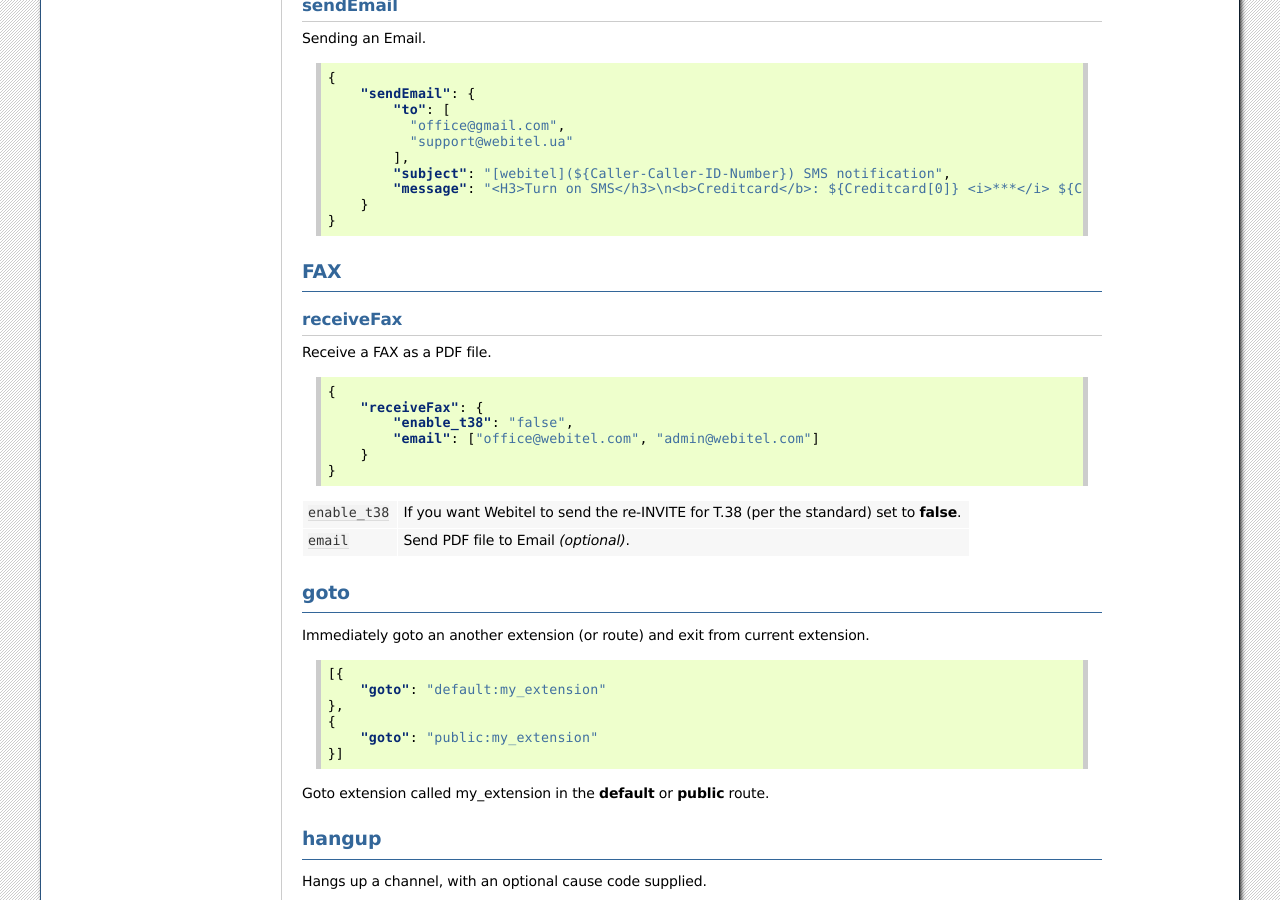
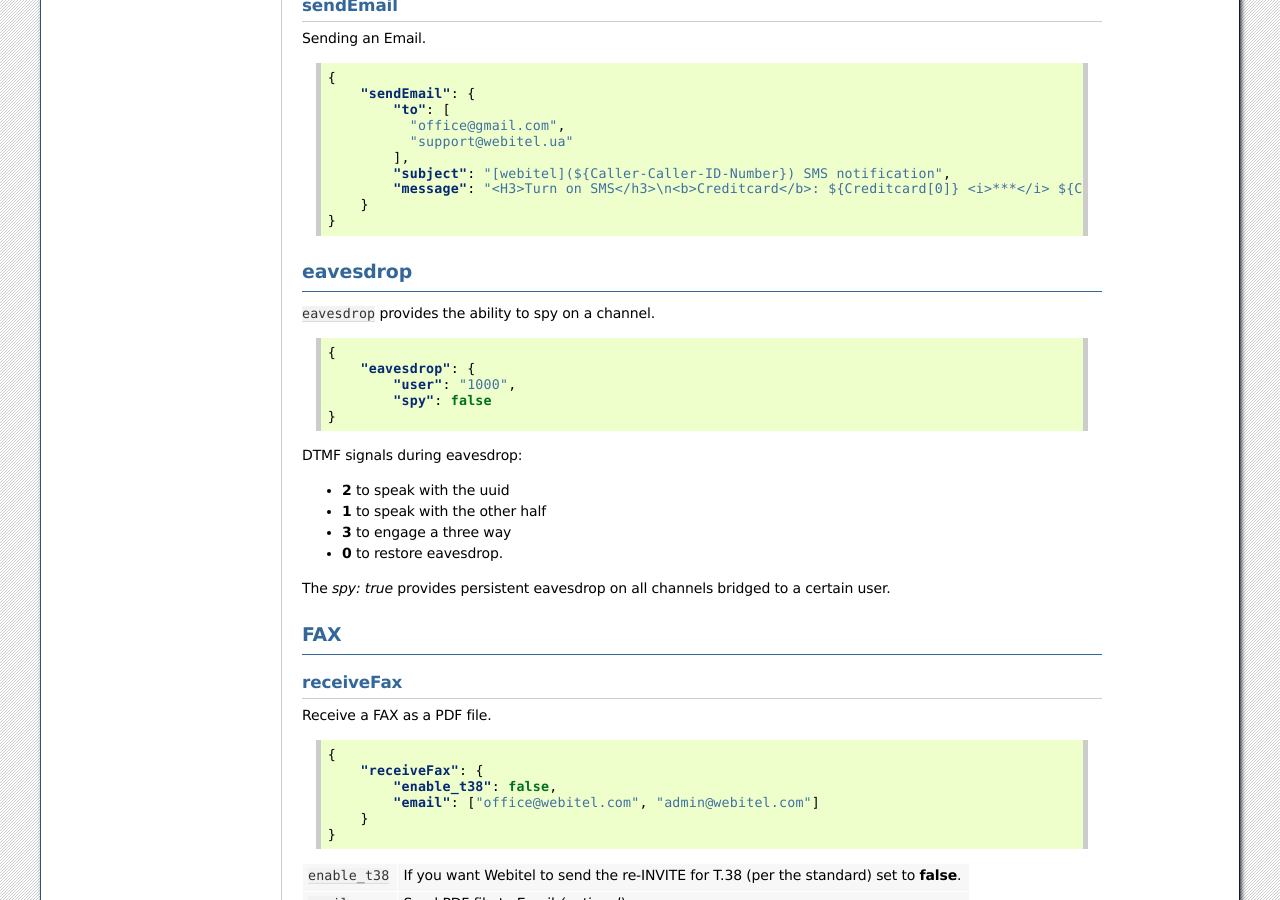
Before and after one commit to webitel/docs-en, a Sphinx documentation site: the page built from source/acr-applications.rst, in a window 1280 px wide and 900 px high, scrolled down 3290 px. Built offline with Sphinx 7.4.7, drawn with Linux system fonts in a browser that asks for light colours.

Commit message:
Added eavesdrop application

```diff
--- a/source/acr-applications.rst
+++ b/source/acr-applications.rst
@@ -241,6 +241,30 @@ Sending an Email.
         }
     }
 
+eavesdrop
+---------
+
+.. py:module:: eavesdrop
+
+``eavesdrop`` provides the ability to spy on a channel.
+
+.. code-block:: json
+
+    {
+        "eavesdrop": {
+            "user": "1000",
+            "spy": false
+    }
+
+DTMF signals during eavesdrop:
+
+- **2** to speak with the uuid
+- **1** to speak with the other half
+- **3** to engage a three way
+- **0** to restore eavesdrop.
+
+The *spy: true* provides persistent eavesdrop on all channels bridged to a certain user.
+
 FAX
 ---
 
@@ -255,7 +279,7 @@ Receive a FAX as a PDF file.
 
     {
         "receiveFax": {
-            "enable_t38": "false",
+            "enable_t38": false,
             "email": ["office@webitel.com", "admin@webitel.com"]
         }
     }
```
